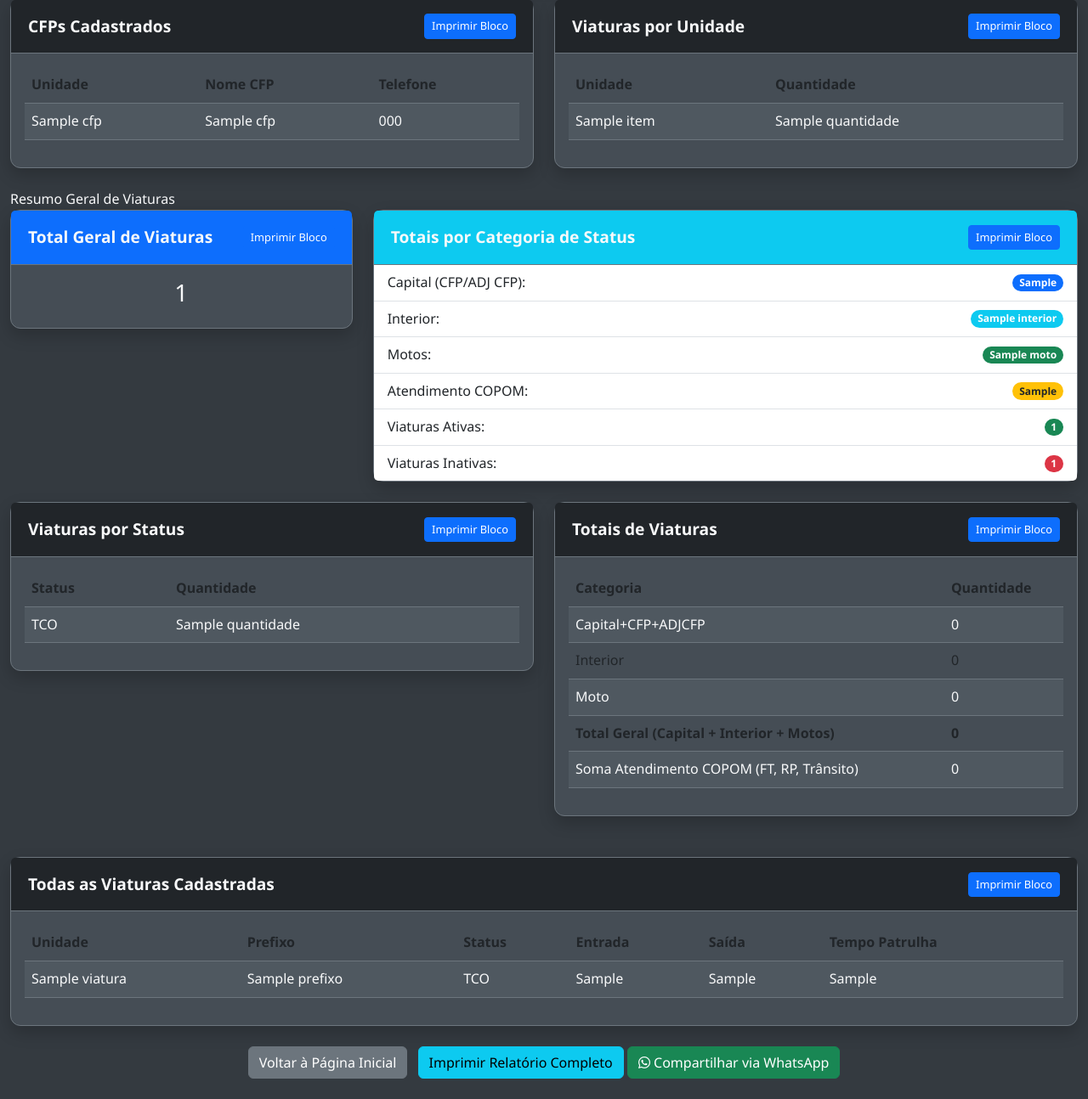
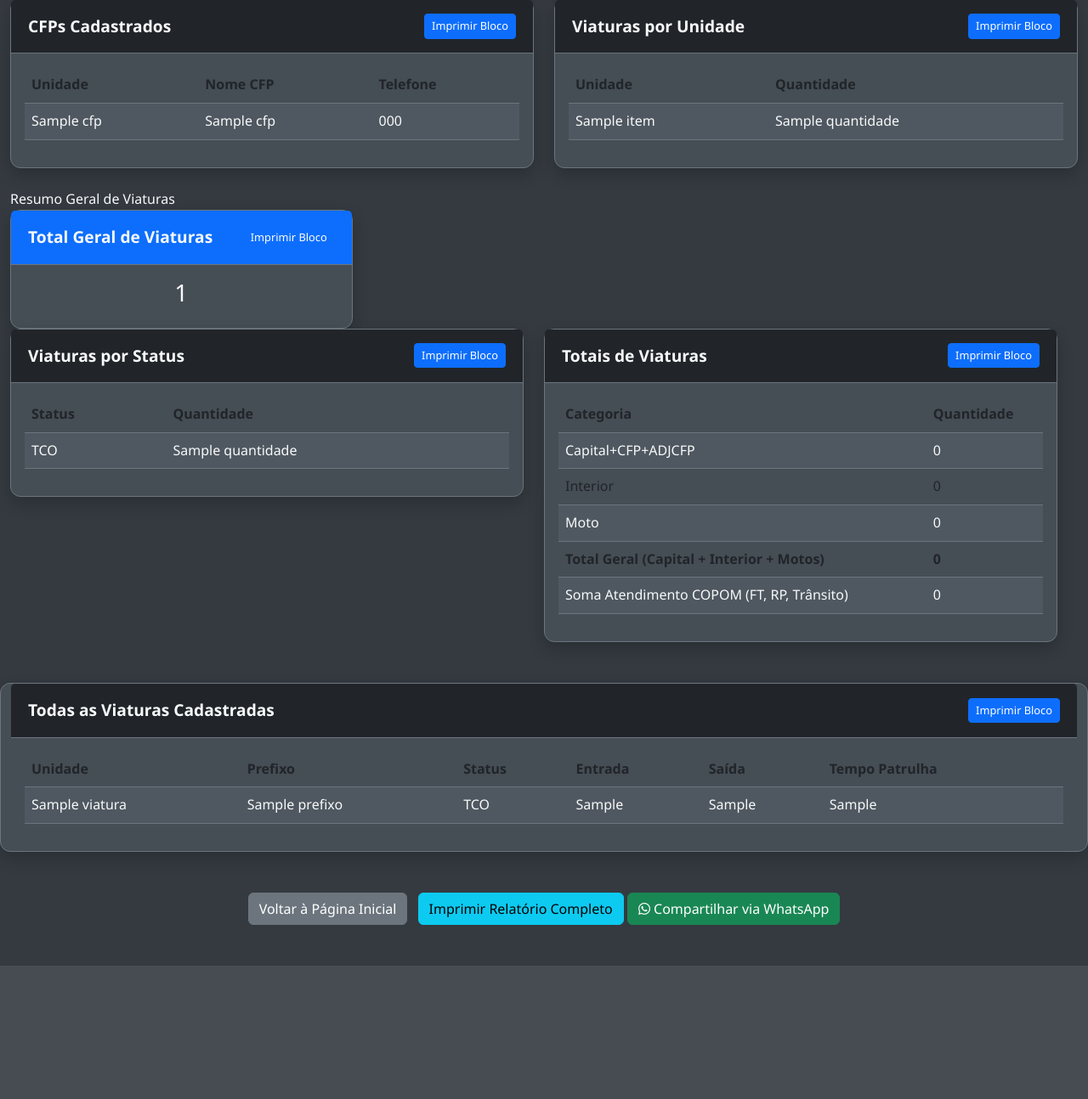
Before and after one commit to Douglasgarciams/controle_viaturas, a Flask app: template templates/relatorios.html in a window 1280 px wide. Shown: the part 261-1555 px from the top of the page at 85% size. After the commit the page ends 1398 px from the top, so only its background shows below. Run offline with Flask 3, Linux system fonts and the light colour scheme; the template is opened without the code that fills it: most values are stand-ins (such as "Sample title", 1, 10 or a date in 2020); some libraries are stand-ins or nearby versions.

```diff
--- a/templates/relatorios.html
+++ b/templates/relatorios.html
@@ -296,41 +296,6 @@
             </div>
         </div>
     </div>
-    <div class="col-md-8">
-        <div class="card" id="totais-por-categoria-card">
-            <div class="card-header bg-info text-white">
-                Totais por Categoria de Status
-                <button class="btn btn-sm print-block-btn" onclick="printSection('totais-por-categoria-card')">Imprimir Bloco</button>
-            </div>
-            <ul class="list-group list-group-flush">
-                <li class="list-group-item d-flex justify-content-between align-items-center">
-                    Capital (CFP/ADJ CFP):
-                    <span class="badge bg-primary rounded-pill">{{ totais_viaturas.capital_cfp_adjcfp }}</span>
-                </li>
-                <li class="list-group-item d-flex justify-content-between align-items-center">
-                    Interior:
-                    <span class="badge bg-info rounded-pill">{{ totais_viaturas.interior }}</span>
-                </li>
-                <li class="list-group-item d-flex justify-content-between align-items-center">
-                    Motos:
-                    <span class="badge bg-success rounded-pill">{{ totais_viaturas.moto }}</span>
-                </li>
-                <li class="list-group-item d-flex justify-content-between align-items-center">
-                    Atendimento COPOM:
-                    <span class="badge bg-warning text-dark rounded-pill">{{ totais_viaturas.soma_atendimento_copom }}</span>
-                </li>
-                <li class="list-group-item d-flex justify-content-between align-items-center">
-                    Viaturas Ativas:
-                    <span class="badge bg-success rounded-pill">{{ totais_viaturas.total_ativos }}</span>
-                </li>
-                <li class="list-group-item d-flex justify-content-between align-items-center">
-                    Viaturas Inativas:
-                    <span class="badge bg-danger rounded-pill">{{ totais_viaturas.total_inativos }}</span>
-                </li>
-            </ul>
-        </div>
-    </div>
-</div>
 
 <div class="row">
     <div class="col-lg-6 col-md-12 mb-4">
```
